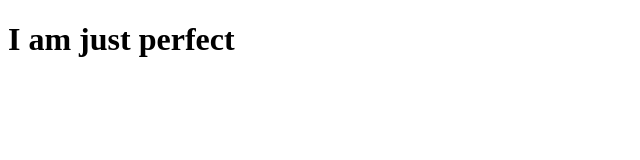
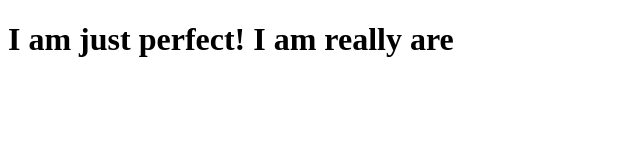
Before and after one commit to addjika/coursera-test, a plain HTML site: page site/index.html in a window 1280 px wide. Shown: the whole page, without its empty margins (0-640 px from the left). Drawn offline with Linux system fonts and the light colour scheme.

Commit message:
add some text

```diff
--- a/site/index.html
+++ b/site/index.html
@@ -4,6 +4,6 @@
 	<title>Hello world!</title>
 </head>
 <body>
-<h1>I am just perfect</h1>
+<h1>I am just perfect! I am really are</h1>
 </body>
 </html>
```
